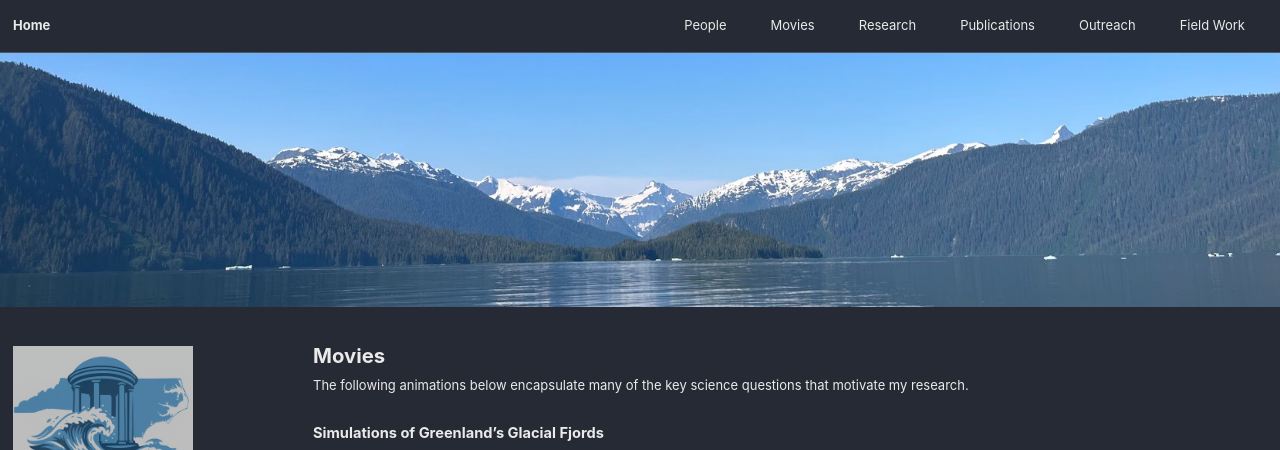
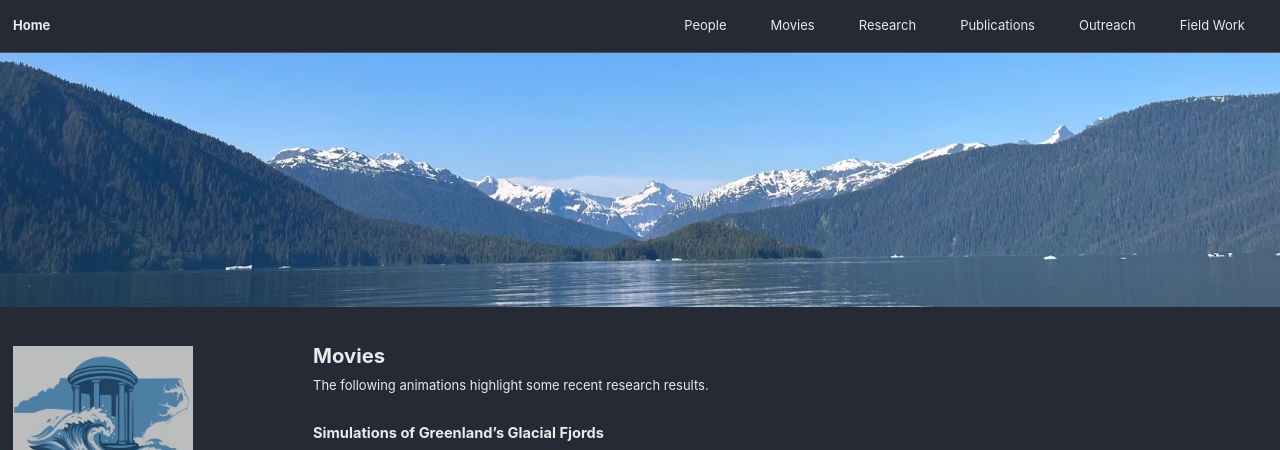
Before and after one commit to unc-ocean-dynamics/unc-ocean-dynamics.github.io, a Jekyll site: the page built from _pages/movies.md, in a window 1280 px wide and 1400 px high. Shown: the top 450 px of the window. Built offline with Jekyll 4.4.1, drawn with Linux system fonts in a browser that asks for light colours; cached includes are drawn as plain includes; some of the changed text lies outside the part shown; grey boxes are pictures that could not be loaded.

Commit message:
Update movies.md

```diff
--- a/_pages/movies.md
+++ b/_pages/movies.md
@@ -5,13 +5,13 @@ header:
 permalink: /movies/
 ---
 
-The following animations below encapsulate many of the key science questions that motivate my research.
+The following animations highlight some recent research results.
 
 ### Simulations of Greenland's Glacial Fjords
 
 <iframe width="560" height="315" src="https://www.youtube.com/embed/aEVRjqjQfWY" frameborder="0" allow="accelerometer; autoplay; encrypted-media; gyroscope; picture-in-picture" allowfullscreen></iframe>
 
-Preliminary work on the Greenland Regional Intra-Fjord Flux and Interaction Numerics (GRIFFIN) project, which aims to be the first complete set of high-resolution simulations for all deep-water fjords in Greenland.
+Preliminary work on the Greenland Regional Intra-Fjord Flux and Interaction Numerics project, which aims to be the first complete set of high-resolution simulations for all deep-water fjords in Greenland.
 The movie shows the near surface (z=-150 m) vorticity in a few deep warm-water glacial fjords.
 
 ### Idealized Submesoscale-resolving Fjord Simulations
```
